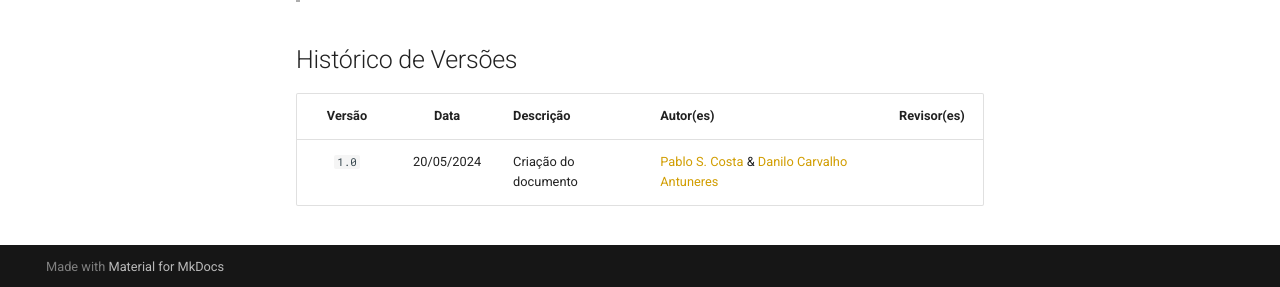
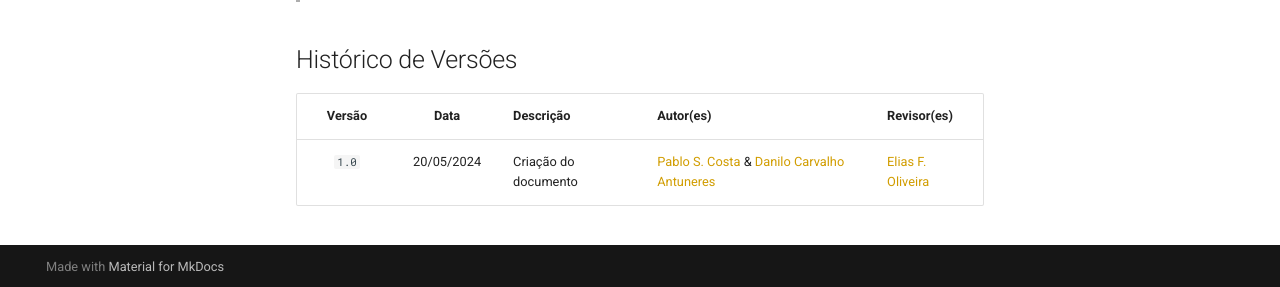
Before and after one commit to Requisitos-de-Software/2024.1-Serasa, an MkDocs documentation site: the page built from docs/modelagem/especificacao_suplementar.md, in a window 1280 px wide and 900 px high, scrolled down 5374 px. Shown: the part 610-897 px from the top of the window. Built offline with MkDocs 1.6.1 and Material for MkDocs 9.7.7, drawn with Linux system fonts in a browser that asks for light colours; comment, search, counter and statistics services are not loaded.

Commit message:
Update especificacao_suplementar.md

```diff
--- a/docs/modelagem/especificacao_suplementar.md
+++ b/docs/modelagem/especificacao_suplementar.md
@@ -168,7 +168,7 @@ Na **tabela 6**, é possível ver os **Requisitos Não Funcionais para Restriç
 
 | Versão | Data | Descrição | Autor(es) | Revisor(es) |
 | :----: | :--: | --------- | ----------- | ------ |
-| `1.0`  | 20/05/2024 | Criação do documento | [Pablo S. Costa](https://github.com/pabloheika) &  [Danilo Carvalho Antuneres](https://github.com/Danilo-Carvalho-Antunes) |  |
+| `1.0`  | 20/05/2024 | Criação do documento | [Pablo S. Costa](https://github.com/pabloheika) &  [Danilo Carvalho Antuneres](https://github.com/Danilo-Carvalho-Antunes) | [Elias F. Oliveira](https://github.com/EliasOliver21) |
 
 
 [ClaudioGH]: https://github.com/claudiohsc
```
